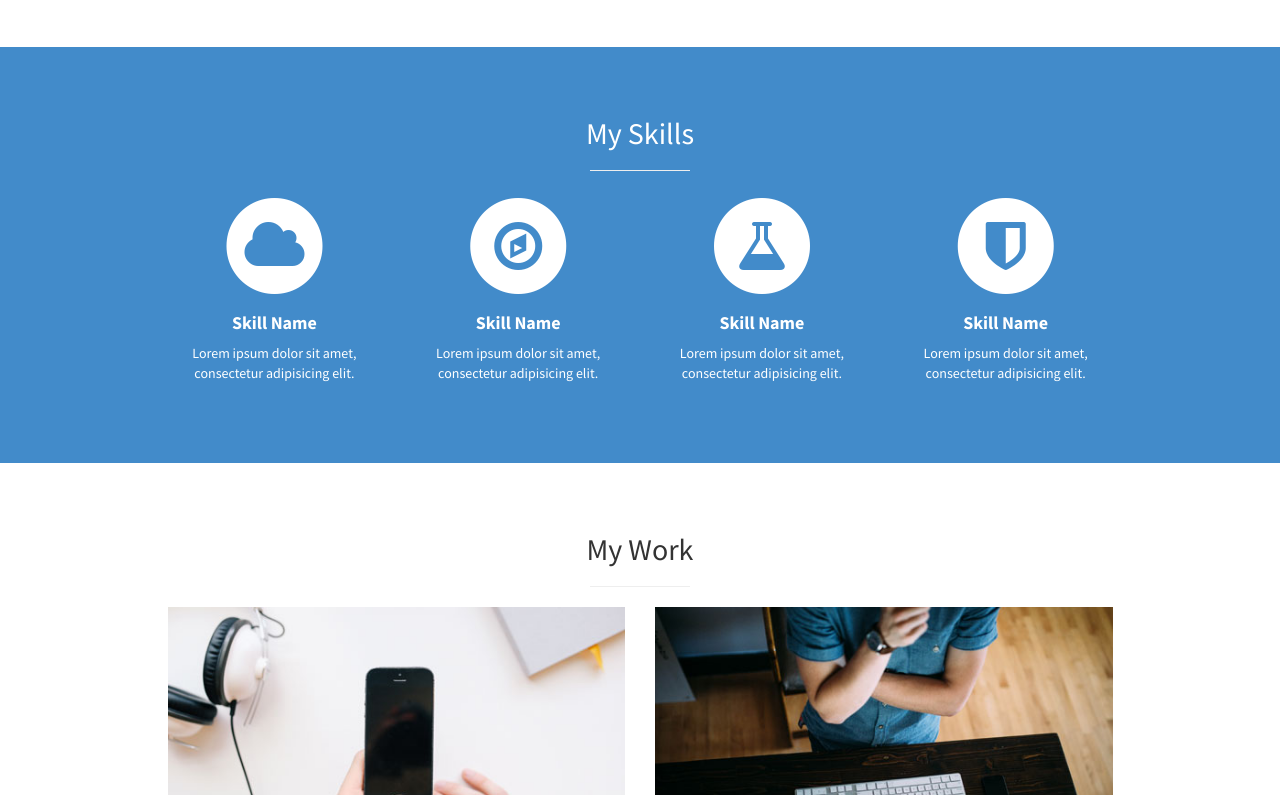
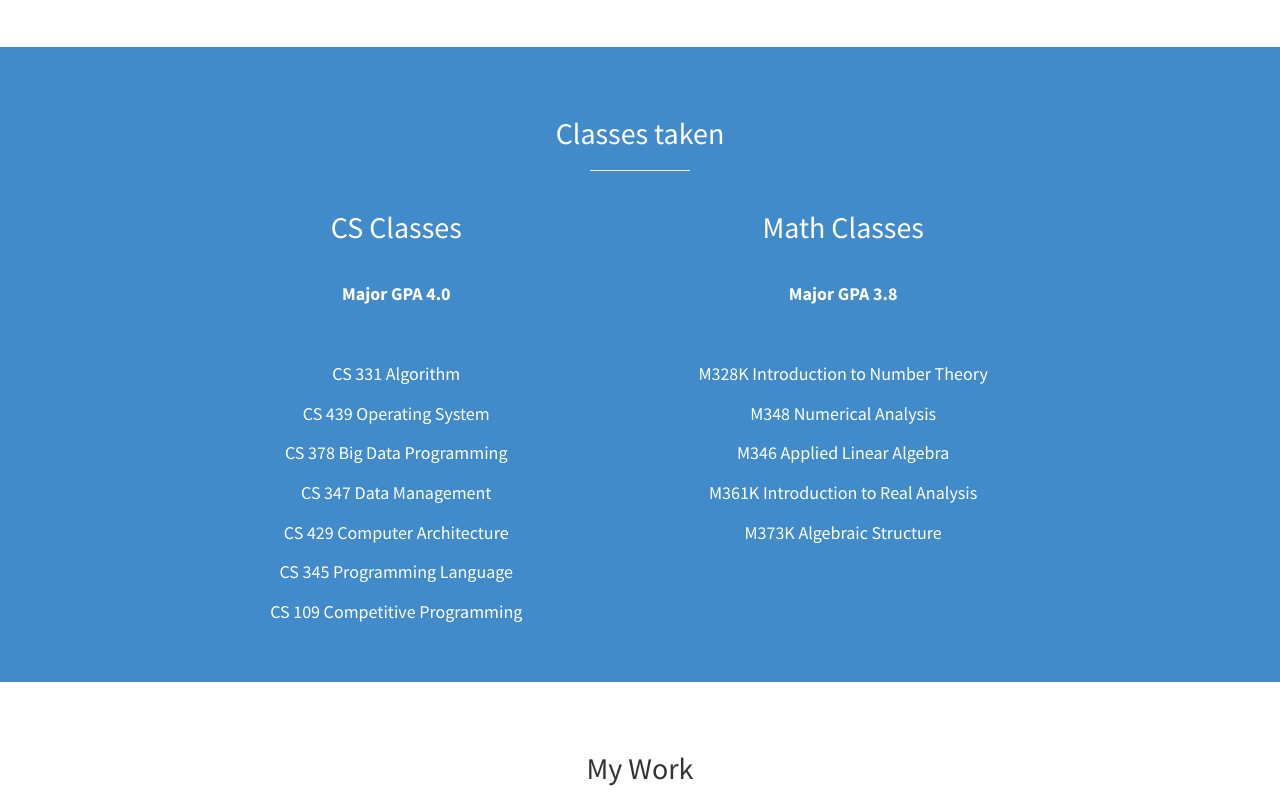
Before and after one commit to xywang9334/mygithubpage, a plain HTML site: page index.html in a window 1280 px wide. Shown: the part 1245-2040 px from the top of the page. Drawn offline with Linux system fonts and the light colour scheme.

Commit message:
Work summary not updated

```diff
--- a/css/stylish-portfolio.css
+++ b/css/stylish-portfolio.css
@@ -240,9 +240,11 @@ footer {
 
 /* my photo */
 .my-photo{
-    position: relative;
-    left: 430px;
-    top: 215px;
+    position: absolute;
+    left: 5%;
+    top: 5%;
+    max-width: 40%;
+    max-height: 40%;
 }
 
 /* education headline */
--- a/index.html
+++ b/index.html
@@ -1,30 +1,21 @@
 <!DOCTYPE html>
 <html lang="en">
-
    <head>
-
       <meta charset="utf-8">
       <meta http-equiv="X-UA-Compatible" content="IE=edge">
       <meta name="viewport" content="width=device-width, initial-scale=1">
       <meta name="description" content="">
       <meta name="author" content="">
-
       <title>Xinyi Wang</title>
-
       <!-- Bootstrap Core CSS -->
       <link href="css/bootstrap.min.css" rel="stylesheet">
-
       <!-- Custom CSS -->
       <link href="css/stylish-portfolio.css" rel="stylesheet">
-
       <!-- Custom Fonts -->
       <link href="font-awesome-4.1.0/css/font-awesome.min.css" rel="stylesheet" type="text/css">
       <link href="http://fonts.googleapis.com/css?family=Source+Sans+Pro:300,400,700,300italic,400italic,700italic" rel="stylesheet" type="text/css">
-
    </head>
-
    <body>
-
       <!-- Navigation -->
       <a id="menu-toggle" href="#" class="btn btn-dark btn-lg toggle"><i class="fa fa-bars"></i></a>
       <nav id="sidebar-wrapper">
@@ -50,19 +41,16 @@
             </li>
          </ul>
       </nav>
-
       <!-- Header -->
       <header id="top" class="header">
          <div class="text-vertical-center">
-            <img class="my-photo" src="img/me.jpg" style="position: absolute" height = "10%" width="5%"/>
+            <img class="my-photo" src="img/me.jpg"/>
             <h1>Xinyi Wang</h1>
-            <h3>I really need sleep!!
-                Concentrate on App development</h3>
+            <h3>Web application developer</h3>
             <br>
             <a href="#about" class="btn btn-dark btn-lg">About myself</a>
          </div>
       </header>
-
       <!-- About -->
       <section id="about" class="about">
          <div class="header-line">
@@ -76,7 +64,6 @@
                   <img class="img-portfolio img-responsive" src="img/University_of_texas_logo.jpg">
                   </span>
                   <p class="lead">  2011 - 2013 The University of Electronics Science and Technology of China (UESTC)</p>
-
                   <!--            </h2> -->
                   <span class="fa-stack fa-4x">
                      <img class="img-portfolio img-responsive", src="img/UESTC_logo.jpg">
@@ -88,63 +75,38 @@
          </div>
          <!-- /.container -->
       </section>
-
       <!-- Services -->
       <!-- The circle icons use Font Awesome's stacked icon classes. For more information, visit http://fontawesome.io/examples/ -->
       <section id="services" class="services bg-primary">
          <div class="container">
             <div class="row text-center">
                <div class="col-lg-10 col-lg-offset-1">
-                    <h2>My Skills</h2>
+                  <h2>Classes taken</h2>
                   <hr class="small">
                   <div class="row">
-                        <div class="col-md-3 col-sm-6">
-                            <div class="service-item">
-                                <span class="fa-stack fa-4x">
-                                <i class="fa fa-circle fa-stack-2x"></i>
-                                <i class="fa fa-cloud fa-stack-1x text-primary"></i>
-                            </span>
+                     <div class="col-md-6 col-sm-5">
+                        <h2> CS Classes</h2><br>
+                        <h4><div><strong> Major GPA 4.0</strong></div></h4><br><br>
                         <h4>
-                                    <strong>Skill Name</strong>
+                           <div>CS 331 Algorithm</div><br>
+                           <div>CS 439 Operating System</div><br>
+                           <div>CS 378 Big Data Programming</div><br>
+                           <div>CS 347 Data Management</div><br>
+                           <div>CS 429 Computer Architecture</div><br>
+                           <div>CS 345 Programming Language</div><br>
+                           <div>CS 109 Competitive Programming</div>
                         </h4>
-                                <p>Lorem ipsum dolor sit amet, consectetur adipisicing elit.</p>
                      </div>
-                        </div>
-                        <div class="col-md-3 col-sm-6">
-                            <div class="service-item">
-                                <span class="fa-stack fa-4x">
-                                <i class="fa fa-circle fa-stack-2x"></i>
-                                <i class="fa fa-compass fa-stack-1x text-primary"></i>
-                            </span>
+                     <div class="col-md-5 col-sm-6">
+                        <h2> Math Classes</h2><br>
+                        <h4><div><strong> Major GPA 3.8</strong></div></h4><br><br>
                         <h4>
-                                    <strong>Skill Name</strong>
+                           <div>M328K Introduction to Number Theory</div><br>
+                           <div>M348 Numerical Analysis</div><br>
+                           <div>M346 Applied Linear Algebra</div><br>
+                           <div>M361K Introduction to Real Analysis</div><br>
+                           <div>M373K Algebraic Structure</div><br>
                         </h4>
-                                <p>Lorem ipsum dolor sit amet, consectetur adipisicing elit.</p>
-                            </div>
-                        </div>
-                        <div class="col-md-3 col-sm-6">
-                            <div class="service-item">
-                                <span class="fa-stack fa-4x">
-                                <i class="fa fa-circle fa-stack-2x"></i>
-                                <i class="fa fa-flask fa-stack-1x text-primary"></i>
-                            </span>
-                                <h4>
-                                    <strong>Skill Name</strong>
-                                </h4>
-                                <p>Lorem ipsum dolor sit amet, consectetur adipisicing elit.</p>
-                            </div>
-                        </div>
-                        <div class="col-md-3 col-sm-6">
-                            <div class="service-item">
-                                <span class="fa-stack fa-4x">
-                                <i class="fa fa-circle fa-stack-2x"></i>
-                                <i class="fa fa-shield fa-stack-1x text-primary"></i>
-                            </span>
-                                <h4>
-                                    <strong>Skill Name</strong>
-                                </h4>
-                                <p>Lorem ipsum dolor sit amet, consectetur adipisicing elit.</p>
-                            </div>
                      </div>
                   </div>
                   <!-- /.row (nested) -->
@@ -155,7 +117,6 @@
          </div>
          <!-- /.container -->
       </section>
-
       <!-- Portfolio -->
       <section id="portfolio" class="portfolio">
          <div class="container">
@@ -204,7 +165,6 @@
          </div>
          <!-- /.container -->
       </section>
-
       <!-- Footer -->
       <footer>
          <div class="container">
@@ -238,13 +198,10 @@
             </div>
          </div>
       </footer>
-
       <!-- jQuery Version 1.11.0 -->
       <script src="js/jquery-1.11.0.js"></script>
-
       <!-- Bootstrap Core JavaScript -->
       <script src="js/bootstrap.min.js"></script>
-
       <!-- Custom Theme JavaScript -->
       <script>
          // Closes the sidebar menu
@@ -276,7 +233,5 @@
              });
          });
       </script>
-
    </body>
-
 </html>
```
Also changed, not shown: img/me.jpg. Lines whose indentation alone changed are shown as unchanged.
